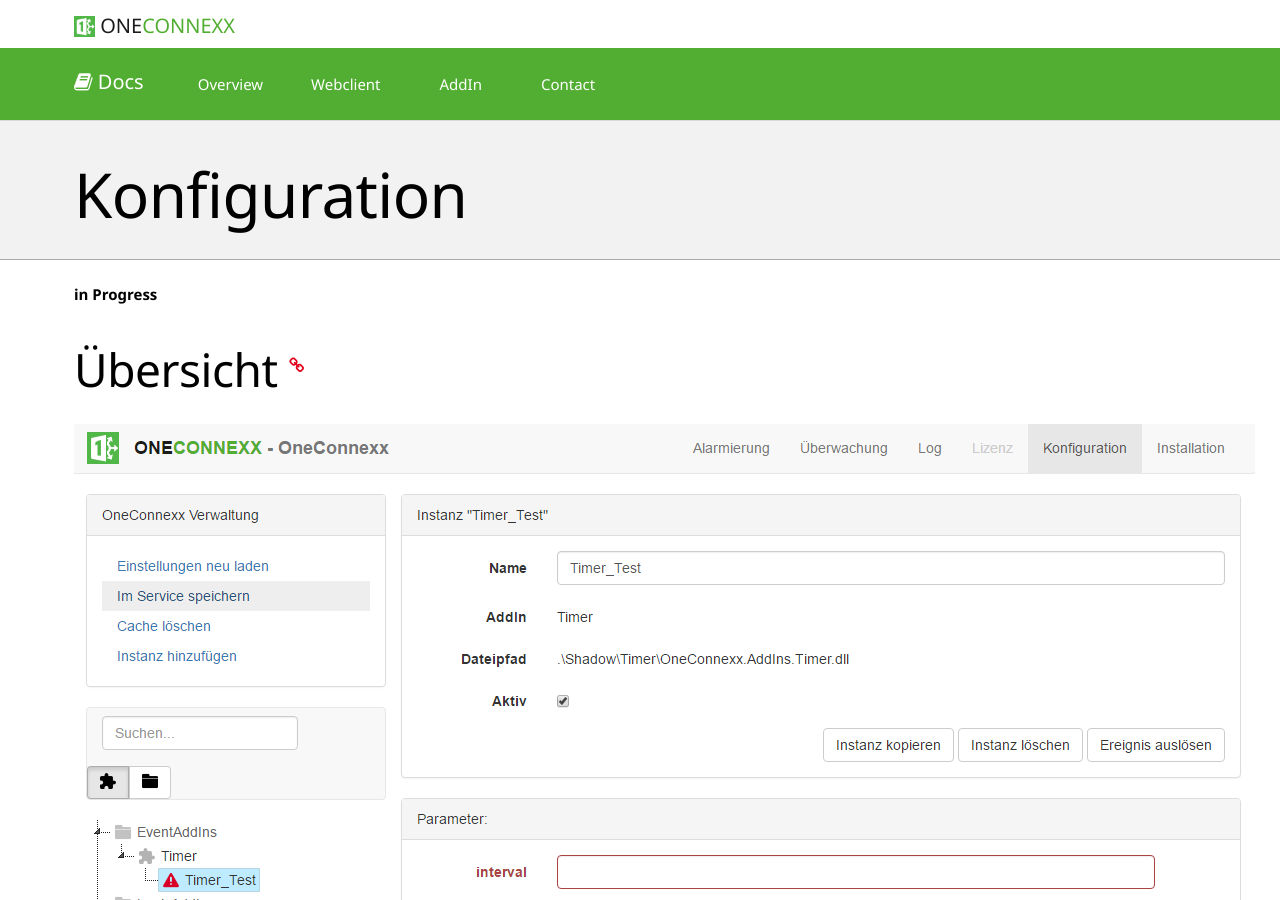
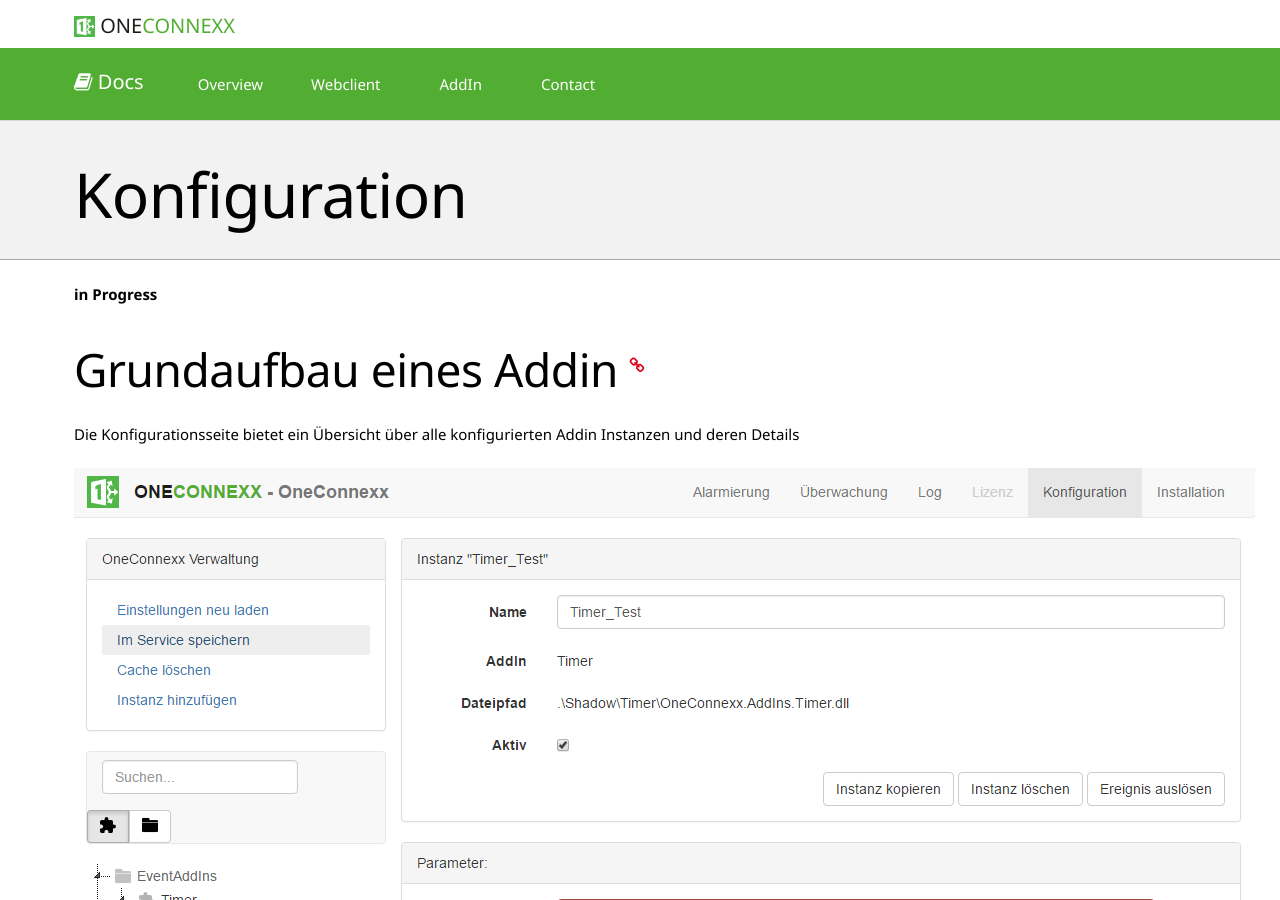
Before and after one commit to primesoft-group/oneconnexx-docs, a Jekyll site: the page built from _pages/webclient/de/konfiguration.md, in a window 1280 px wide and 900 px high. Built offline with Jekyll 4.4.1, drawn with Linux system fonts in a browser that asks for light colours; nearby versions of some CDN libraries; some web fonts are replaced.

Commit message:
Arbeit an Konfigurationsseite

```diff
--- a/_pages/webclient/de/konfiguration.md
+++ b/_pages/webclient/de/konfiguration.md
@@ -6,9 +6,9 @@
 
 __in Progress__
 
-## Übersicht {% include anchor.html name="Addin" %}
+## Grundaufbau eines Addin {% include anchor.html name="Overview" %}
 
-
+Die Konfigurationsseite bietet ein Übersicht über alle konfigurierten Addin Instanzen und deren Details
 
 
 
```
Also changed, not shown: _pages/addins/de/overview.md (+1 -1 lines).
